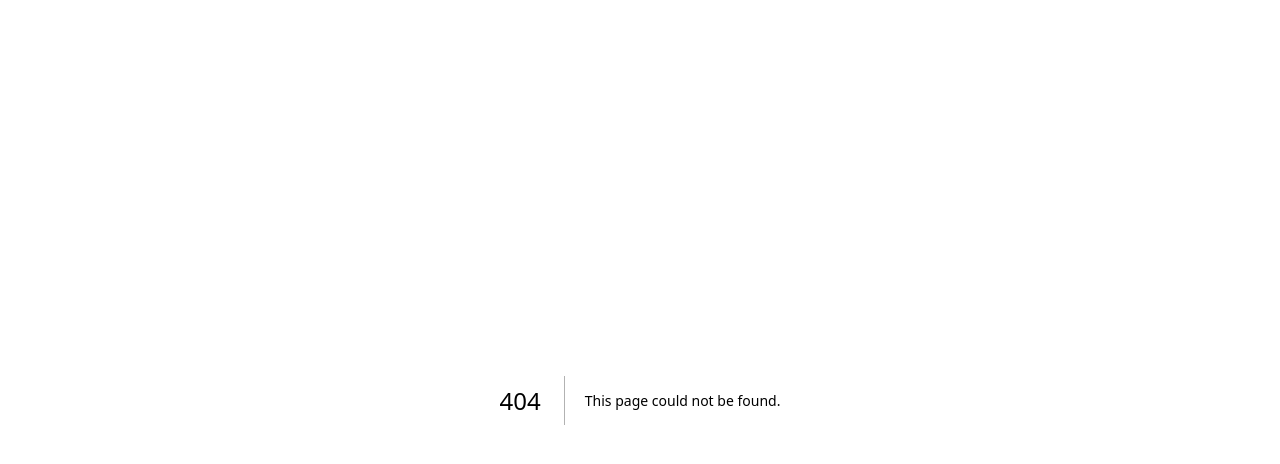
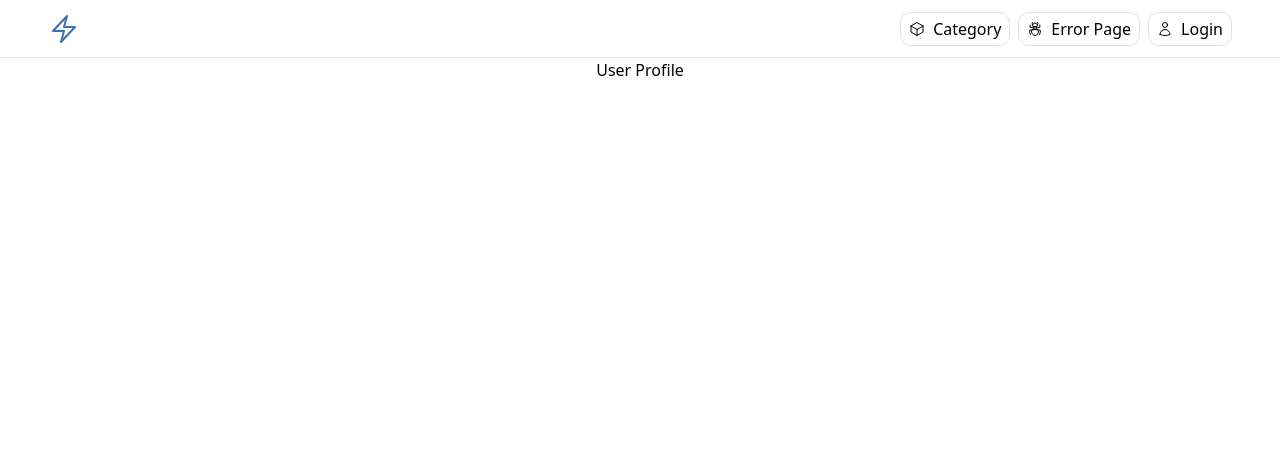
Before and after one commit to nhatduong-agilityio/social-sphere, a Next.js app in the folder frontend/: page /user-profile in a window 1280 px wide. Before the commit this address had no page. Shown: the top 464 px of the page. Built offline with nearby package versions, Linux system fonts and the light colour scheme.

Commit message:
feat: implement setup layout dashboard group route

```diff
--- /dev/null
+++ b/frontend/src/app/(dashboard)/layout.tsx
@@ -0,0 +1,10 @@
+import { ReactNode } from 'react';
+
+// Components
+import { DashboardLayout } from '@/components/layouts/dashboard-layout';
+
+const Layout = ({ children }: { children: ReactNode }) => {
+  return <DashboardLayout>{children}</DashboardLayout>;
+};
+
+export default Layout;
--- /dev/null
+++ b/frontend/src/app/(dashboard)/user-profile/page.tsx
@@ -0,0 +1,3 @@
+const UserProfile = () => <div>User Profile</div>;
+
+export default UserProfile;
--- /dev/null
+++ b/frontend/src/components/layouts/dashboard-layout.tsx
@@ -0,0 +1,13 @@
+import { ReactNode } from 'react';
+
+// Components
+import { Header } from './header';
+
+export const DashboardLayout = ({ children }: { children: ReactNode }) => (
+  <main className="h-dvh w-dvw bg-body grid grid-rows-[auto_1fr]">
+    <Header isAuthenticated={true} />
+    <section className="grid grid-rows-[auto_1fr] place-items-center bg-body">
+      {children}
+    </section>
+  </main>
+);
```
Also changed, not shown: frontend/src/app/(dashboard)/page.tsx (renamed from frontend/src/app/page.tsx).
